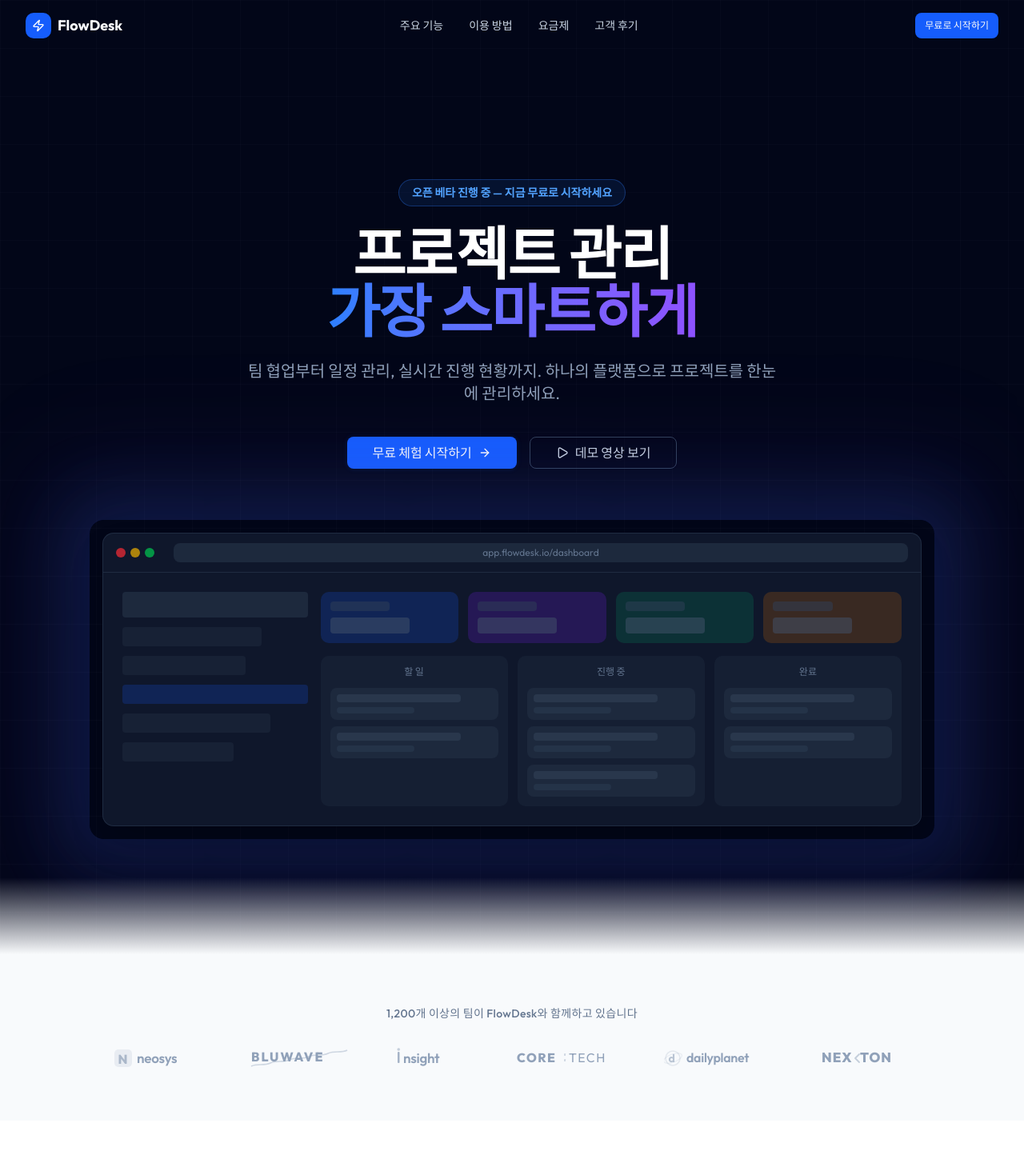
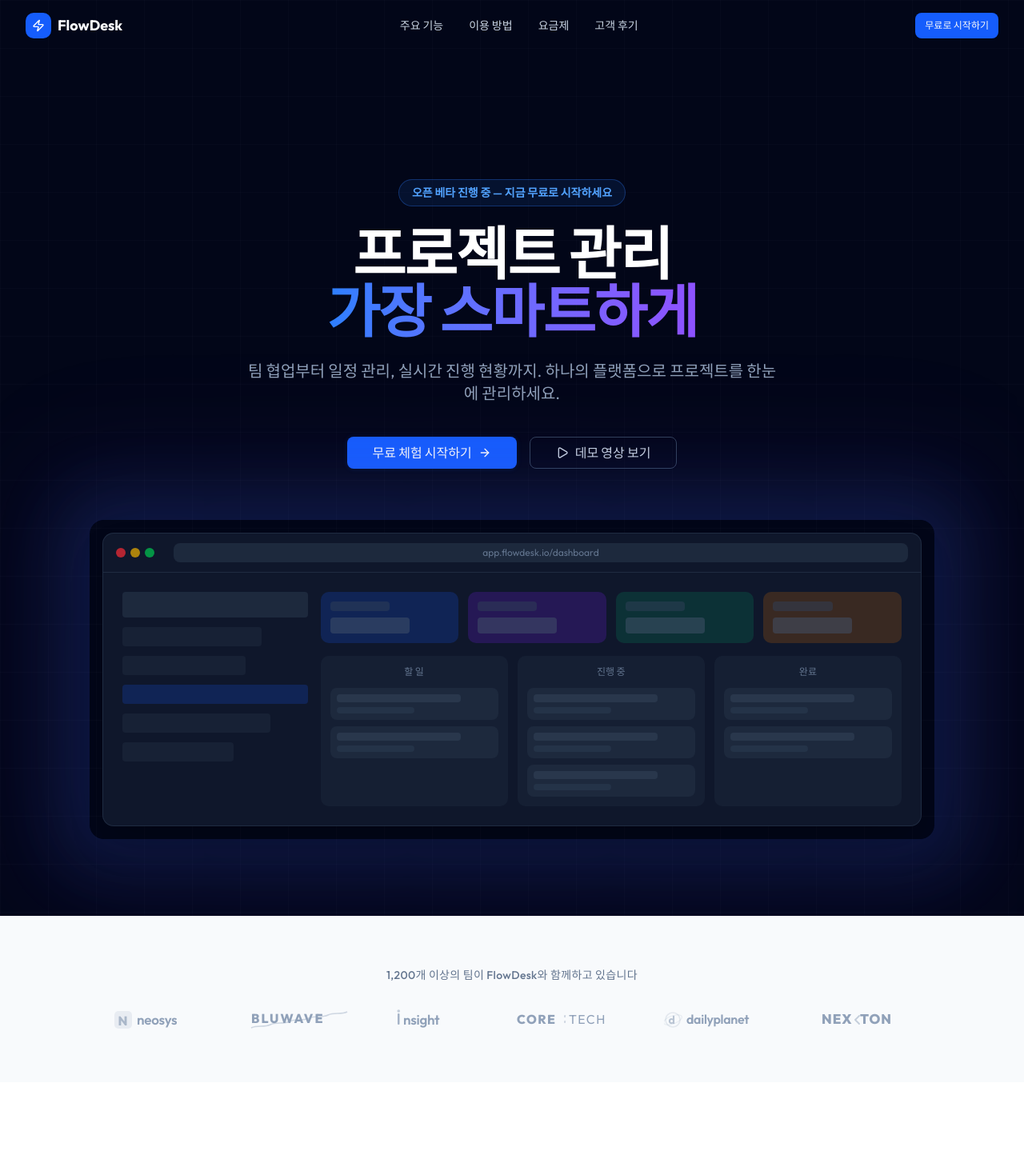
Before and after one commit to stellarstacknet/flowdesk, a Next.js app: page / in a window 1280 px wide. Shown: the top 1464 px of the page at 80% size. Built offline with nearby package versions, Linux system fonts and the light colour scheme.

Commit message:
style: 섹션 간 그라디언트 전환 제거, Hero 하단 패딩 조정

```diff
--- a/src/components/sections/CTA.tsx
+++ b/src/components/sections/CTA.tsx
@@ -8,12 +8,6 @@
 export function CTA() {
   return (
     <section className="relative overflow-hidden bg-slate-950 section-padding">
-      {/* Testimonials → CTA 상단 그라디언트 전환 */}
-      <div
-        aria-hidden="true"
-        className="absolute inset-x-0 top-0 h-48 bg-gradient-to-b from-slate-50 via-transparent to-transparent"
-      />
-
       {/* 배경 gradient orb 장식 */}
       <div
         aria-hidden="true"
@@ -58,12 +52,6 @@
           </Button>
         </motion.div>
       </motion.div>
-
-      {/* CTA → Footer 하단 그라디언트 전환 */}
-      <div
-        aria-hidden="true"
-        className="absolute inset-x-0 bottom-0 h-48 bg-gradient-to-b from-transparent via-transparent to-white"
-      />
     </section>
   );
 }
--- a/src/components/sections/Hero.tsx
+++ b/src/components/sections/Hero.tsx
@@ -21,7 +21,7 @@
       />
 
       <motion.div
-        className="relative mx-auto max-w-7xl px-4 pb-32 pt-40 text-center sm:px-6 sm:pt-48 md:pb-40 md:pt-56 lg:px-8"
+        className="relative mx-auto max-w-7xl px-4 pb-20 pt-40 text-center sm:px-6 sm:pt-48 md:pb-28 md:pt-56 lg:px-8"
         variants={staggerContainer}
         initial="hidden"
         animate="visible"
@@ -151,12 +151,6 @@
           </div>
         </motion.div>
       </motion.div>
-
-      {/* Hero → LogoCloud 그라디언트 전환 */}
-      <div
-        aria-hidden="true"
-        className="absolute inset-x-0 bottom-0 h-48 bg-gradient-to-b from-transparent via-transparent to-slate-50"
-      />
     </section>
   );
 }
```
